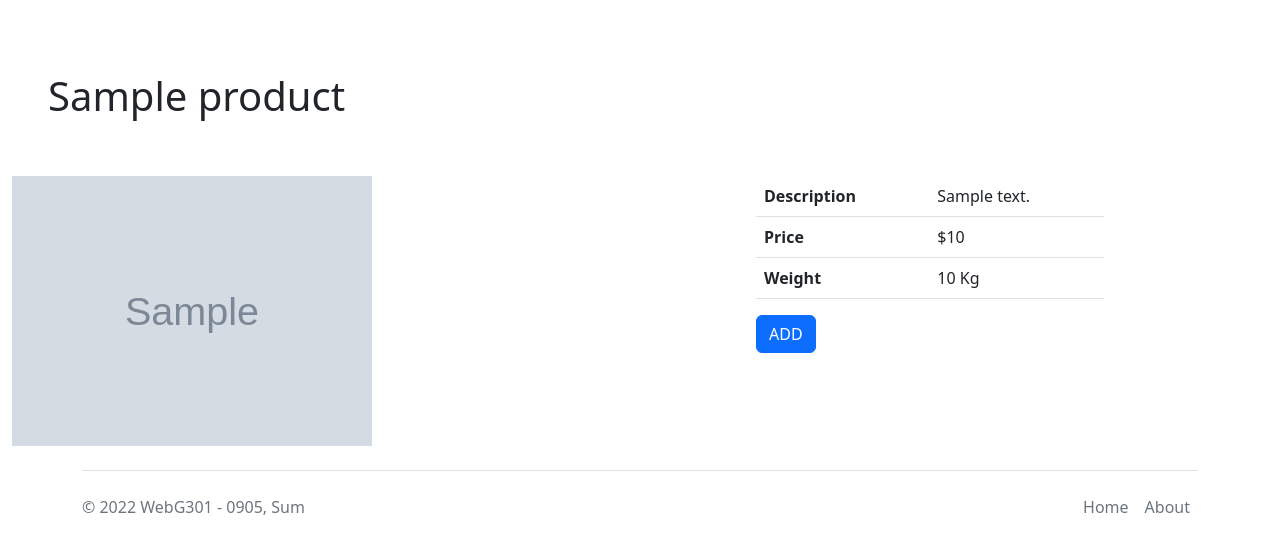
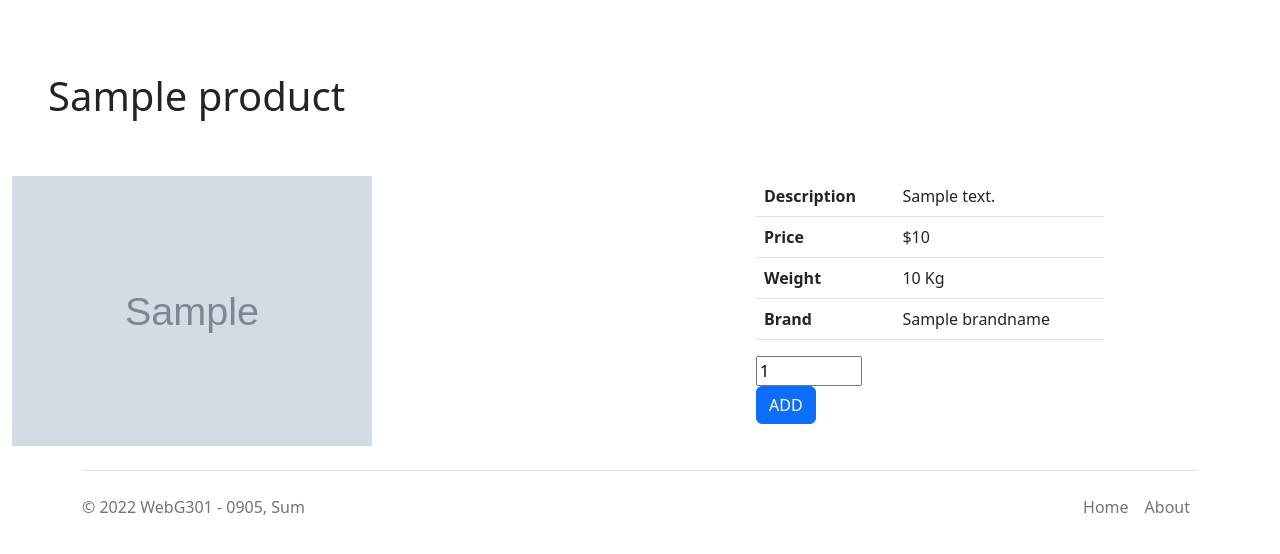
Before and after one commit to letrungtai632002/ASM, a Symfony app: template templates/product/show.html.twig in a window 1280 px wide. Shown: the part 110-664 px from the top of the page. Run offline with Twig, Linux system fonts and the light colour scheme; the template is opened without the code that fills it: most values are stand-ins (such as "Sample title", 1, 10 or a date in 2020); grey boxes marked "Sample" are stand-in pictures; some libraries are stand-ins or nearby versions.

Commit message:
Create brand entity, again.

```diff
--- a/templates/product/show.html.twig
+++ b/templates/product/show.html.twig
@@ -23,8 +23,14 @@
                     <th>Weight</th>
                     <td>{{ product.weight }} Kg</td>
                 </tr>
+                <tr>
+                    <th>Brand</th>
+                    <td>{{ product.brandname.name }}</td>
+                </tr>
                 </tbody>
             </table>
+            <input type="number" value="1" min="1" max="1000" step="1"/>
+            <br>
             <a href="" class="btn btn-primary m-auto" >ADD</a>
         </div>
 
```
Also changed, not shown: src/Entity/Product.php (+17 -0 lines).
